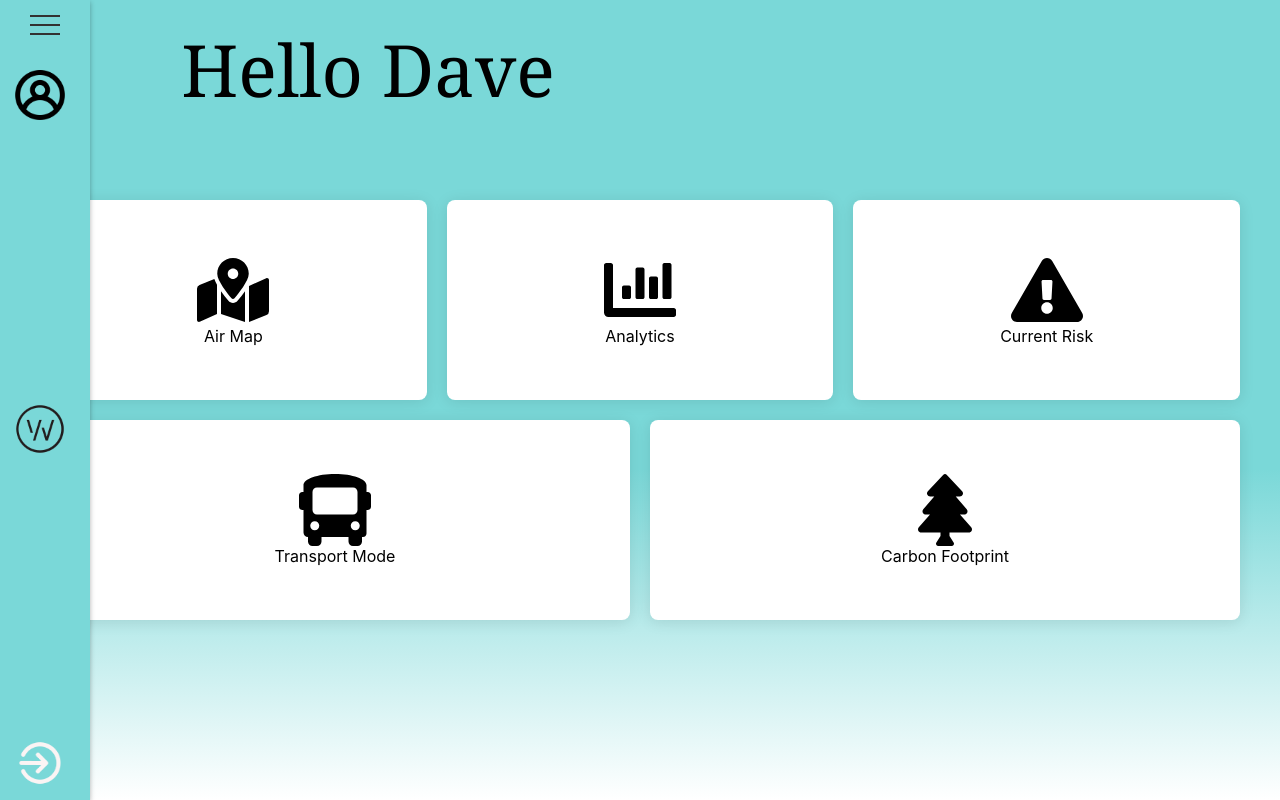
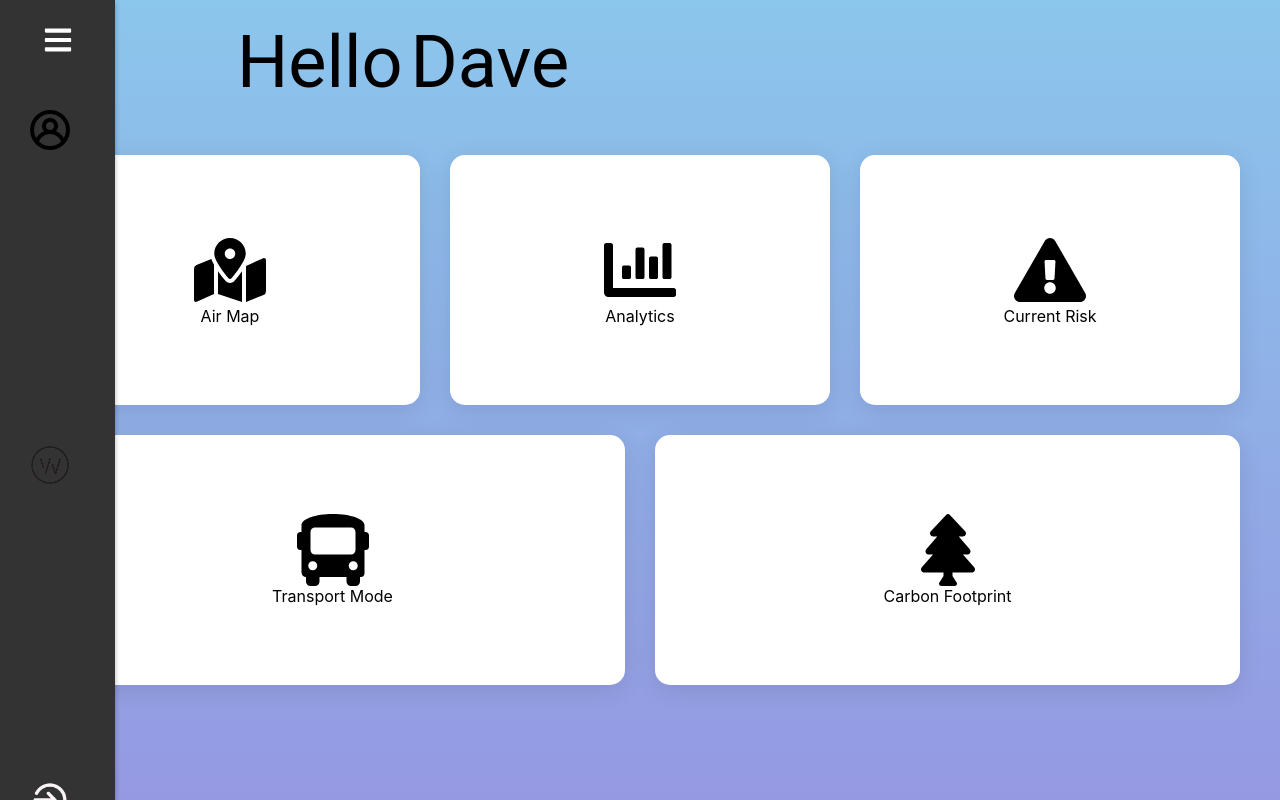
Before and after one commit to RAIT-team/tracker-app, a React (Create React App) app in the folder app-frontend/: page /dashboard in a window 1280 px wide. Built offline with nearby package versions, Linux system fonts and the light colour scheme.

Commit message:
Changes 7
Co-authored-by: Roberson Robert <R2Ace@users.noreply.github.com>

```diff
--- a/app-frontend/src/dashboard/dashboard.css
+++ b/app-frontend/src/dashboard/dashboard.css
@@ -9,13 +9,7 @@
   justify-content: center;
   min-height: 100vh;
   padding: 20px;
-  background: linear-gradient(
-    180deg,
-    #7ad8d8 58.62%,
-    rgba(255, 255, 255, 0) 99.99%,
-    rgba(255, 255, 255, 0) 100%,
-    rgba(255, 255, 255, 0) 100%
-  );
+  background: linear-gradient(180deg, #8bc6ec 0%, #9599e2 100%);
 }
 
 .placeholder-section {
@@ -23,54 +17,53 @@
   max-width: 1200px;
   display: flex;
   flex-direction: column;
-  gap: 20px;
-  margin-top: 20px;
+  gap: 30px;
+  margin-top: 40px;
 }
 
 .row {
   display: flex;
-  gap: 20px;
+  gap: 30px;
   justify-content: center;
 }
 
 .placeholder {
   flex: 1;
-  height: 200px;
+  height: 250px;
   display: flex;
   flex-direction: column;
   align-items: center;
   justify-content: center;
-  border-radius: 8px;
-  padding: 20px;
-  box-shadow: 0 2px 15px rgba(0, 0, 0, 0.1);
+  border-radius: 15px;
+  padding: 30px;
+  box-shadow: 0 5px 25px rgba(0, 0, 0, 0.1);
   background-color: #ffffff;
-  transition: transform 0.3s ease;
+  transition: transform 0.3s ease, box-shadow 0.3s ease;
 }
 
 .placeholder:hover {
-  transform: translateY(-5px);
+  transform: translateY(-10px);
+  box-shadow: 0 7px 30px rgba(0, 0, 0, 0.2);
 }
 
 .greeting {
-  font-family: "Georgia", Times, "Times New Roman", serif; /* Using Georgia with fallbacks */
-  font-weight: 500;
-  font-size: 72px; /* Maintaining the increased font size */
-  opacity: 0;
+  font-family: "Roboto", sans-serif;
+  font-weight: 400;
+  font-size: 72px;
   position: absolute;
   top: 20px;
-  left: 20%;
-  transform: translateX(-20%);
+  left: 25%;
+  transform: translateX(-25%);
+  display: flex;
+  gap: 0.5rem; /* gap between Hello and Dave */
 }
 
-@keyframes fadeIn {
-  from {
-    opacity: 0;
-  }
-  to {
-    opacity: 1;
-  }
+.word {
+  opacity: 0;
+  display: inline-block;
+  white-space: nowrap;
 }
 
 .fade-in {
-  animation: fadeIn 2s forwards; /* Increased the duration to 2 seconds for a smoother transition */
+  animation: fadeIn 1.5s forwards;
 }
--- a/app-frontend/src/dashboard/dashboard.js
+++ b/app-frontend/src/dashboard/dashboard.js
@@ -12,19 +12,30 @@ import {
 } from "react-icons/fa";
 
 function Dashboard() {
-  const [isVisible, setIsVisible] = useState(false);
+  const [isVisibleHello, setIsVisibleHello] = useState(false);
+  const [isVisibleDave, setIsVisibleDave] = useState(false);
   const [isNavWidth, setisNavWidth] = useState(0);
 
   useEffect(() => {
-    setIsVisible(true);
+    setIsVisibleHello(true);
+
+    const timeout = setTimeout(() => {
+      setIsVisibleDave(true);
+    }, 1000); // 1.5 seconds delay before Dave appears after Hello
+
+    return () => clearTimeout(timeout);
   }, []);
 
   useEffect(() => {
     setisNavWidth(navBarWidth);
   }, []);
+
   return (
     <div className="dashboard-container">
-      <div className={`greeting ${isVisible ? "fade-in" : ""}`}>Hello Dave</div>
+      <div className="greeting">
+        <span className={`word ${isVisibleHello ? "fade-in" : ""}`}>Hello</span>
+        <span className={`word ${isVisibleDave ? "fade-in" : ""}`}>Dave</span>
+      </div>
       <NavBar />
       <div
         className="placeholder-section"
--- a/app-frontend/src/loginPage/loginPage.js
+++ b/app-frontend/src/loginPage/loginPage.js
@@ -42,7 +42,9 @@ function LoginPage() {
           <div className="login-pw">
             <input placeholder="Password"></input>
           </div>
-          <button className="login-submit">Sign In</button>
+          <a href="/dashboard">
+            <button className="login-submit">Sign In</button>
+          </a>
           <button className="login-whoop" onClick={terraWidget}>
             Login With Whoop
           </button>
--- a/app-frontend/src/navBar/navBar.css
+++ b/app-frontend/src/navBar/navBar.css
@@ -1,51 +1,10 @@
-/* .menu-icon {
-  z-index: 2;
-  position: fixed;
-  top: 0px;
-  left: 0px;
+.hamburger {
+  display: flex;
+  align-items: center;
+  justify-content: center;
+  height: 50px;
   cursor: pointer;
-  font-size: 24px;
-  transition: transform 0.3s ease-in-out;
-}
-
-.menu-icon:active {
-  transform: scale(0.95); /* optional: for a slight "press" effect */
-.hamburger {
-  width: 30px;
-  height: 20px;
-
-  position: absolute;
-  left: 50%;
-  transform: translate(-50%, -50%);
-  display: flex;
-  flex-direction: column;
-  justify-content: space-between;
-  cursor: pointer;
-  z-index: 44;
-  margin-top: 25px;
-}
-
-.bar {
-  width: 100%;
-  height: 2px;
-  background-color: #333;
-  transition: background-color 0.3s; /* Add a transition for the background-color property */
-}
-
-.hamburger:active .bar:active:nth-child(1) {
-  transform: rotate(45deg) translate(5px, 5px);
-}
-
-.hamburger.active .bar:nth-child(2) {
-  opacity: 0;
-}
-
-.hamburger.active .bar:nth-child(3) {
-  transform: rotate(-45deg) translate(5px, -5px);
-}
-
-.hamburger:hover .bar {
-  background-color: #555;
+  margin-top: 15px;
 }
 
 .sidebar {
@@ -54,7 +13,7 @@
   left: 0px;
   width: auto;
   height: 100vh;
-  background-color: #7ad8d8;
+  background-color: #333; /* Darker color for chic look */
   box-shadow: 0 2px 5px rgba(0, 0, 0, 0.3);
   z-index: 1;
   transition: width 0.5s ease;
@@ -63,7 +22,9 @@
 .icon {
   display: flex;
   align-items: center;
-  margin: 10px;
+  margin: 15px;
+  color: white; /* White text for chic look */
+  font-weight: 600; /* Bolder font for chic look */
 }
 
 .icon-container {
@@ -71,15 +32,25 @@
   flex-direction: column;
   justify-content: space-between;
   height: 100%;
-  padding: 60px 5px 2px 5px;
+  padding: 30px 15px;
 }
 
 .icon img {
-  width: 50px;
-  height: 50px;
-  margin-right: 10px;
+  width: 40px; /* Smaller icons for cleaner look */
+  height: 40px;
+  margin-right: 15px;
 }
 
-/* #icon-text {
-  transition: width 0.3 ease;
-} */
+/* Optional: Transition for smoother effect */
+.icon img,
+.icon span {
+  transition: 0.3s;
+}
+
+.icon:hover img {
+  transform: scale(1.1);
+}
+
+.icon:hover span {
+  letter-spacing: 1px;
+}
--- a/app-frontend/src/navBar/navBar.js
+++ b/app-frontend/src/navBar/navBar.js
@@ -1,4 +1,4 @@
-import React, { Component, useState, useEffect, useRef } from "react";
+import React, { useState, useEffect, useRef } from "react";
 import { FaBars, FaTimes } from "react-icons/fa";
 import "./navBar.css";
 import profileIcon from "../images/profile.png";
@@ -6,51 +6,52 @@ import whoopIcon from "../images/whoop-icon.png";
 import logoutIcon from "../images/logout.png";
 
 let navBarWidth = 0;
+
 function NavBar() {
-  let [isSidebarOpen, setSideBar] = useState(true);
+  let [isSidebarOpen, setSideBar] = useState(false); // Initially set to false because sidebar starts collapsed
 
   const toggleSidebar = () => {
-    setSideBar((prevState) => !isSidebarOpen);
+    setSideBar(!isSidebarOpen);
   };
 
   let icon_text_style = isSidebarOpen
-    ? { display: "none" }
-    : {
-        display: "block",
-      };
+    ? { display: "block" }
+    : { display: "none" };
 
   const elementRef = useRef(null);
 
   useEffect(() => {
-    // Access and measure the element here
     if (elementRef.current) {
-      navBarWidth = elementRef.current.offsetWidth; // Update the module-level width variable
+      navBarWidth = elementRef.current.offsetWidth;
       console.log(`Width: ${navBarWidth}px`);
     }
   }, []);
+
   return (
     <div className="mama">
       <div className="sidebar" ref={elementRef}>
-        <div class="hamburger" id="hamburger" onClick={toggleSidebar}>
-          <div class="bar"></div>
-          <div class="bar"></div>
-          <div class="bar"></div>
+        <div className="hamburger" onClick={toggleSidebar}>
+          {isSidebarOpen ? (
+            <FaTimes size={30} color="white" />
+          ) : (
+            <FaBars size={30} color="white" />
+          )}
         </div>
         <div className="icon-container">
           <div className="icon profile-icon">
-            <img alt="profileIcon" src={profileIcon} width="50" height="50" />
+            <img alt="profileIcon" src={profileIcon} />
             <span id="icon-text" style={icon_text_style}>
               Profile
             </span>
           </div>
           <div className="icon whoop-icon">
-            <img alt="whoop-icon" src={whoopIcon} width="50" height="50" />
+            <img alt="whoop-icon" src={whoopIcon} />
             <span id="icon-text" style={icon_text_style}>
               My Whoop
             </span>
           </div>
           <div className="icon logout-icon">
-            <img alt="logout-icon" src={logoutIcon} width="50" height="50" />
+            <img alt="logout-icon" src={logoutIcon} />
             <span id="icon-text" style={icon_text_style}>
               Logout
             </span>
```
